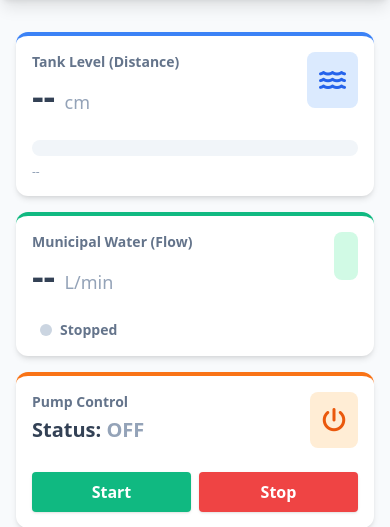
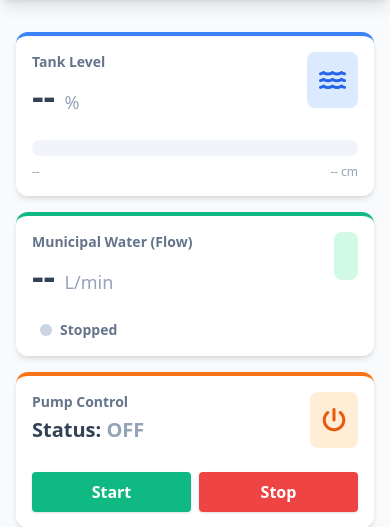
Before and after one commit to hash207/IoT-Water-Guard, a Flask app: page / in a window 390 px wide. Shown: the part 156-683 px from the top of the page. Run offline with Flask 3, Linux system fonts and the light colour scheme; some libraries are stand-ins or nearby versions.

Commit message:
feat: add ultrasonic median filter, tank percentage conversion, and mobile UI
- Implement 5-sample median filter in ESP8266 firmware to eliminate echo noise
- Convert raw distance to tank level percentage (161cm empty, 20cm full) in main.py and dashboard.html
- Optimize dashboard layout for mobile devices
- Standardize all code comments and terminal logs to English

```diff
--- a/main.py
+++ b/main.py
@@ -1,26 +1,30 @@
+from flask import Flask, render_template, jsonify
+from flask_sqlalchemy import SQLAlchemy
+import paho.mqtt.client as mqtt
+import threading
+import json
+from datetime import datetime
 import os
-import json
-import threading
-from datetime import datetime, timezone
-import paho.mqtt.client as mqtt
-from flask_sqlalchemy import SQLAlchemy
-from flask import Flask, render_template, jsonify
 
 app = Flask(__name__)
 
 # Get the absolute path of the current directory
 basedir = os.path.abspath(os.path.dirname(__file__))
 
-# Force database creation in the same project directory
+# Force SQLite database creation in the project root directory
 app.config['SQLALCHEMY_DATABASE_URI'] = 'sqlite:///' + os.path.join(basedir, 'water_data.db')
 app.config['SQLALCHEMY_TRACK_MODIFICATIONS'] = False
 db = SQLAlchemy(app)
 
+# Tank Calibration Constants (in cm)
+EMPTY_DISTANCE = 161.0  # Distance when tank is empty (0%)
+FULL_DISTANCE = 20.0    # Distance when tank is full (100% - sensor blind zone limit)
+
 # Database Model
 class WaterRecord(db.Model):
     id = db.Column(db.Integer, primary_key=True)
-    timestamp = db.Column(db.DateTime, default=lambda: datetime.now(timezone.utc))
-    distance = db.Column(db.Float, nullable=False)
+    timestamp = db.Column(db.DateTime, default=datetime.utcnow)
+    distance = db.Column(db.Float, nullable=False)  # Stores calculated water level percentage
     flow_rate = db.Column(db.Float, nullable=False)
 
 # MQTT Configuration
@@ -32,18 +36,20 @@ MQTT_TOPIC = "hash/waterstatus"
 def on_message(client, userdata, msg):
     try:
         payload = json.loads(msg.payload.decode('utf-8'))
-        distance = payload.get('distance', 0)
-        flow_rate = payload.get('flowRate', 0)
+        raw_distance = float(payload.get('distance', EMPTY_DISTANCE))
+        flow_rate = float(payload.get('flowRate', 0.0))
+
+        # Calculate tank level percentage (clamped between 0% and 100%)
+        level_percent = ((EMPTY_DISTANCE - raw_distance) / (EMPTY_DISTANCE - FULL_DISTANCE)) * 100.0
+        level_percent = max(0.0, min(100.0, round(level_percent, 1)))
 
         # Save readings to the database
         with app.app_context():
-            new_record = WaterRecord(distance=distance, flow_rate=flow_rate)
+            new_record = WaterRecord(distance=level_percent, flow_rate=flow_rate)
             db.session.add(new_record)
             db.session.commit()
-            # English feedback for Terminal
-            print(f"[SUCCESS] Saved to DB: Distance = {distance}cm, Flow Rate = {flow_rate} L/min")
+            print(f"[SUCCESS] Saved to DB: Level = {level_percent}% (Raw: {raw_distance}cm), Flow Rate = {flow_rate} L/min")
     except Exception as e:
-        # English error feedback
         print(f"[ERROR] Failed to process MQTT data: {e}")
 
 # MQTT Background Thread
@@ -62,29 +68,28 @@ def index():
 # API Route for Chart Data
 @app.route('/api/history')
 def history():
-    # Fetch the last 50 records
+    # Fetch the last 50 records in chronological order
     records = WaterRecord.query.order_by(WaterRecord.timestamp.desc()).limit(50).all()
     records.reverse()
 
     data = [{
         "time": r.timestamp.strftime("%H:%M:%S"),
-        "distance": r.distance,
+        "level_percent": r.distance,
         "flow_rate": r.flow_rate
     } for r in records]
 
     return jsonify(data)
 
 if __name__ == '__main__':
-    # Create database tables if they don't exist
+    # Create database tables if they do not exist
     with app.app_context():
         db.create_all()
-        # English feedback for database initialization
         print(f"[INFO] Database initialized at: {os.path.join(basedir, 'water_data.db')}")
 
-    # Start MQTT thread
+    # Start MQTT listener in a daemon thread
     thread = threading.Thread(target=mqtt_thread, daemon=True)
     thread.start()
 
-    # Start Flask server
+    # Start Flask server (disable reloader to prevent duplicate MQTT threads)
     print("[INFO] Starting Flask Server...")
     app.run(host='0.0.0.0', port=5000, debug=True, use_reloader=False)
--- a/templates/dashboard.html
+++ b/templates/dashboard.html
@@ -3,14 +3,14 @@
 <head>
     <meta charset="UTF-8">
     <meta name="viewport" content="width=device-width, initial-scale=1.0, maximum-scale=1.0, user-scalable=no">
-    <title id="page-title">Smart Water Management</title>
+    <title id="page-title">IoT-Water-Guard</title>
     <script src="https://cdn.tailwindcss.com"></script>
     <script>
-        tailwind.config = { darkMode: 'class', }
+        tailwind.config = { darkMode: 'class' }
     </script>
     <link href="https://cdnjs.cloudflare.com/ajax/libs/font-awesome/6.0.0/css/all.min.css" rel="stylesheet">
     <script src="https://unpkg.com/mqtt/dist/mqtt.min.js"></script>
-    <!-- مكتبة Chart.js للرسوم البيانية -->
+    <!-- Chart.js Library -->
     <script src="https://cdn.jsdelivr.net/npm/chart.js"></script>
 </head>
 <body class="bg-slate-50 dark:bg-slate-900 font-sans text-slate-800 dark:text-slate-100 transition-colors duration-300">
@@ -37,7 +37,7 @@
             </div>
         </div>
 
-        <!-- Tabs -->
+        <!-- Navigation Tabs -->
         <div class="max-w-6xl mx-auto px-4 flex justify-center md:justify-start gap-2 mt-2" id="tabs-container">
             <button onclick="switchTab('dashboard')" id="tab-dashboard" class="px-4 py-2 bg-white/20 rounded-t-lg font-semibold border-b-4 border-white transition">Dashboard</button>
             <button onclick="switchTab('history')" id="tab-history" class="px-4 py-2 bg-white/10 hover:bg-white/20 rounded-t-lg font-semibold border-b-4 border-transparent transition">Weekly History</button>
@@ -47,15 +47,15 @@
     <!-- Main Content -->
     <div class="max-w-6xl mx-auto px-4 py-8">
 
-        <!-- View 1: Dashboard -->
-        <div id="dashboard-view" class="grid grid-cols-1 md:grid-cols-3 gap-4 md:gap-6 block">
+        <!-- View 1: Live Dashboard -->
+        <div id="dashboard-view" class="grid grid-cols-1 md:grid-cols-3 gap-4 md:gap-6">
 
             <!-- Tank Level Card -->
             <div class="bg-white dark:bg-slate-800 rounded-xl shadow-md p-4 md:p-6 border-t-4 border-blue-500 relative overflow-hidden transition-colors duration-300">
                 <div class="flex justify-between items-start">
                     <div>
-                        <p class="text-sm text-slate-500 dark:text-slate-400 font-semibold mb-1" id="card1-title">Tank Level (Distance)</p>
-                        <h2 class="text-4xl font-bold text-slate-700 dark:text-slate-200" id="distance-val">-- <span class="text-lg font-normal text-slate-400" id="unit-cm">cm</span></h2>
+                        <p class="text-sm text-slate-500 dark:text-slate-400 font-semibold mb-1" id="card1-title">Tank Level</p>
+                        <h2 class="text-4xl font-bold text-slate-700 dark:text-slate-200" id="distance-val">-- <span class="text-lg font-normal text-slate-400">%</span></h2>
                     </div>
                     <div class="bg-blue-100 dark:bg-blue-900/50 p-3 rounded-lg">
                         <i class="fa-solid fa-water text-2xl text-blue-600 dark:text-blue-400"></i>
@@ -65,7 +65,10 @@
                     <div class="w-full bg-slate-100 dark:bg-slate-700 rounded-full h-4">
                         <div class="bg-gradient-to-r from-blue-400 to-blue-600 h-4 rounded-full transition-all duration-500 w-0" id="level-bar"></div>
                     </div>
-                    <p class="text-xs text-slate-400 dark:text-slate-500 mt-2" id="last-update-level">--</p>
+                    <div class="flex justify-between items-center mt-2">
+                        <p class="text-xs text-slate-400 dark:text-slate-500" id="last-update-level">--</p>
+                        <p class="text-xs text-slate-400 dark:text-slate-500" id="raw-distance">-- cm</p>
+                    </div>
                 </div>
             </div>
 
@@ -110,15 +113,15 @@
 
         <!-- View 2: Weekly History -->
         <div id="history-view" class="hidden grid-cols-1 md:grid-cols-2 gap-4 md:gap-6">
-            <!-- Level Chart -->
+            <!-- Water Level Chart -->
             <div class="bg-white dark:bg-slate-800 rounded-xl shadow-md p-4 md:p-6 border-t-4 border-blue-500 transition-colors duration-300">
-                <h3 class="text-lg font-bold text-slate-700 dark:text-slate-200 mb-4" id="chart1-title">Water Level - Last 7 Days</h3>
+                <h3 class="text-lg font-bold text-slate-700 dark:text-slate-200 mb-4" id="chart1-title">Water Level - Last 7 Days (%)</h3>
                 <div style="position: relative; height: 300px; width: 100%;">
                     <canvas id="levelChart"></canvas>
                 </div>
             </div>
 
-            <!-- Flow Chart -->
+            <!-- Total Flow Chart -->
             <div class="bg-white dark:bg-slate-800 rounded-xl shadow-md p-4 md:p-6 border-t-4 border-emerald-500 transition-colors duration-300">
                 <h3 class="text-lg font-bold text-slate-700 dark:text-slate-200 mb-4" id="chart2-title">Total Flow - Last 7 Days (Liters)</h3>
                 <div style="position: relative; height: 300px; width: 100%;">
@@ -129,7 +132,7 @@
 
     </div>
 
-    <!-- Scripts -->
+    <!-- Client-Side Logic -->
     <script>
         // --- UI & Language State ---
         let currentLang = 'en';
@@ -138,12 +141,16 @@
         let hasMqttError = false;
         let pumpStatus = 'OFF';
 
+        // Tank Calibration Constants (in cm)
+        const EMPTY_DISTANCE = 161.0;
+        const FULL_DISTANCE = 20.0;
+
         const translations = {
             en: {
                 navTitle: "IoT-Water-Guard",
                 tabDashboard: "Dashboard",
                 tabHistory: "Weekly History",
-                card1Title: "Tank Level (Distance)",
+                card1Title: "Tank Level",
                 card2Title: "Municipal Water (Flow)",
                 card3Title: "Pump Control",
                 chart1Title: "Water Level - Last 7 Days (%)",
@@ -167,7 +174,7 @@
                 navTitle: "الإدارة الذكية للمياه",
                 tabDashboard: "لوحة التحكم",
                 tabHistory: "سجل الأسبوع",
-                card1Title: "مستوى الخزان (المسافة)",
+                card1Title: "مستوى الخزان",
                 card2Title: "مياه البلدية (معدل التدفق)",
                 card3Title: "التحكم بالمضخة",
                 chart1Title: "مستوى المياه - آخر 7 أيام (%)",
@@ -189,7 +196,7 @@
             }
         };
 
-        // --- Functions ---
+        // --- UI Controls ---
         function toggleDarkMode() {
             document.documentElement.classList.toggle('dark');
             const icon = document.getElementById('theme-icon');
@@ -204,7 +211,7 @@
             const btnDash = document.getElementById('tab-dashboard');
             const btnHist = document.getElementById('tab-history');
 
-            if(tabId === 'dashboard') {
+            if (tabId === 'dashboard') {
                 dashboard.classList.replace('hidden', 'grid');
                 history.classList.replace('grid', 'hidden');
                 btnDash.classList.replace('border-transparent', 'border-white');
@@ -228,19 +235,7 @@
             document.documentElement.dir = currentLang === 'ar' ? 'rtl' : 'ltr';
             document.documentElement.lang = currentLang;
 
-            const navControls = document.getElementById('nav-controls');
-            const tabsContainer = document.getElementById('tabs-container');
-
-            // Flex direction reverse is not needed when using gap, but kept if you prefer specific ordering
-            if(currentLang === 'ar') {
-                navControls.style.flexDirection = 'row-reverse';
-                tabsContainer.style.flexDirection = 'row-reverse';
-            } else {
-                navControls.style.flexDirection = 'row';
-                tabsContainer.style.flexDirection = 'row';
-            }
-
-            // Update DOM Texts
+            // Update static DOM text
             document.getElementById('nav-title').innerText = t.navTitle;
             document.getElementById('page-title').innerText = t.navTitle;
             document.getElementById('tab-dashboard').innerText = t.tabDashboard;
@@ -255,7 +250,7 @@
             document.getElementById('btn-stop').innerText = t.btnStop;
             document.getElementById('lang-btn').innerText = t.langBtn;
 
-            // Dynamic State Texts
+            // Update dynamic state text
             document.getElementById('flow-status').innerText = isFlowing ? t.statusFlowing : t.statusStopped;
             document.getElementById('pump-state').innerText = pumpStatus === 'ON' ? t.pumpOn : t.pumpOff;
 
@@ -263,22 +258,19 @@
             else if (isMqttConnected) document.getElementById('status-text').innerText = t.statusConnected;
             else document.getElementById('status-text').innerText = t.statusConnecting;
 
-            if(document.getElementById('distance-val').innerText.includes('--')) {
-                document.getElementById('distance-val').innerHTML = `-- <span class="text-lg font-normal text-slate-400" id="unit-cm">${t.unitCm}</span>`;
-            }
-            if(document.getElementById('flow-val').innerText.includes('--')) {
+            if (document.getElementById('flow-val').innerText.includes('--')) {
                 document.getElementById('flow-val').innerHTML = `-- <span class="text-lg font-normal text-slate-400" id="unit-lmin">${t.unitLmin}</span>`;
             }
 
-            // Update Chart Labels
+            // Update Chart labels
             levelChartConfig.data.labels = t.days;
             flowChartConfig.data.labels = t.days;
             levelChartConfig.update();
             flowChartConfig.update();
         }
 
-        // --- Charts Setup (Dummy Data) ---
-        Chart.defaults.color = '#94a3b8'; // Tailwind slate-400
+        // --- Charts Configuration ---
+        Chart.defaults.color = '#94a3b8';
         Chart.defaults.font.family = 'system-ui, sans-serif';
 
         const levelCtx = document.getElementById('levelChart').getContext('2d');
@@ -291,7 +283,7 @@
                 datasets: [{
                     label: 'Water Level %',
                     data: [40, 60, 55, 90, 85, 30, 70],
-                    borderColor: '#3b82f6', // blue-500
+                    borderColor: '#3b82f6',
                     backgroundColor: 'rgba(59, 130, 246, 0.2)',
                     fill: true,
                     tension: 0.4
@@ -307,7 +299,7 @@
                 datasets: [{
                     label: 'Total Flow (Liters)',
                     data: [0, 1500, 0, 2200, 500, 0, 1800],
-                    backgroundColor: '#10b981', // emerald-500
+                    backgroundColor: '#10b981',
                     borderRadius: 4
                 }]
             },
@@ -321,7 +313,7 @@
             flowChartConfig.update();
         }
 
-        // --- MQTT Setup ---
+        // --- MQTT WebSocket Setup ---
         const brokerUrl = 'ws://broker.emqx.io:8083/mqtt';
         const topicData = 'hash/waterstatus';
         const topicCommand = 'hash/pumpcontrol';
@@ -341,23 +333,25 @@
                     const data = JSON.parse(message.toString());
                     const t = translations[currentLang];
 
-                    if(data.distance !== undefined) {
-                        document.getElementById('distance-val').innerHTML = `${data.distance.toFixed(1)} <span class="text-lg font-normal text-slate-400" id="unit-cm">${t.unitCm}</span>`;
+                    // Process Ultrasonic Distance to Tank Level Percentage
+                    if (data.distance !== undefined) {
+                        let percent = ((EMPTY_DISTANCE - data.distance) / (EMPTY_DISTANCE - FULL_DISTANCE)) * 100;
+                        percent = Math.max(0, Math.min(100, percent));
+
+                        document.getElementById('distance-val').innerHTML = `${percent.toFixed(1)} <span class="text-lg font-normal text-slate-400">%</span>`;
+                        document.getElementById('raw-distance').innerText = `${data.distance.toFixed(1)} ${t.unitCm}`;
                         document.getElementById('last-update-level').innerText = new Date().toLocaleTimeString();
-
-                        // Modified calculation based on a 20cm blind spot and 100cm tank depth
-                        // Percent = ((100 - distance) / 80) * 100, bounded between 0 and 100
-                        const percent = Math.max(0, Math.min(100, ((100 - data.distance) / 80) * 100));
-                        document.getElementById('level-bar').style.width = percent + '%';
+                        document.getElementById('level-bar').style.width = percent.toFixed(1) + '%';
                     }
 
-                    if(data.flowRate !== undefined) {
+                    // Process Flow Rate
+                    if (data.flowRate !== undefined) {
                         document.getElementById('flow-val').innerHTML = `${data.flowRate.toFixed(1)} <span class="text-lg font-normal text-slate-400" id="unit-lmin">${t.unitLmin}</span>`;
                         const statusEl = document.getElementById('flow-status');
                         const dotEl = document.getElementById('flow-dot');
                         const pingEl = document.getElementById('flow-ping');
 
-                        if(data.flowRate > 0) {
+                        if (data.flowRate > 0) {
                             isFlowing = true;
                             statusEl.innerText = t.statusFlowing;
                             statusEl.className = "text-sm font-semibold text-emerald-600 dark:text-emerald-400";
@@ -372,7 +366,7 @@
                         }
                     }
                 } catch (e) {
-                    console.error("JSON Error: ", e);
+                    console.error("JSON Parse Error:", e);
                 }
             }
         });
@@ -384,17 +378,15 @@
             document.getElementById('status-dot').className = "w-2 h-2 rounded-full bg-red-500 mx-2 animate-pulse";
         });
 
-        // --- Pump Control Publish ---
+        // --- Pump Control Publisher ---
         function controlPump(state) {
             pumpStatus = state;
             const t = translations[currentLang];
 
-            // Publish the command to MQTT
-            if(client.connected) {
+            if (client.connected) {
                 client.publish(topicCommand, state);
             }
 
-            // Update UI
             const stateEl = document.getElementById('pump-state');
             stateEl.innerText = state === 'ON' ? t.pumpOn : t.pumpOff;
             stateEl.className = state === 'ON' ? "text-emerald-500 font-bold" : "text-slate-400 font-bold";
```
Also changed, not shown: 1 other file.
